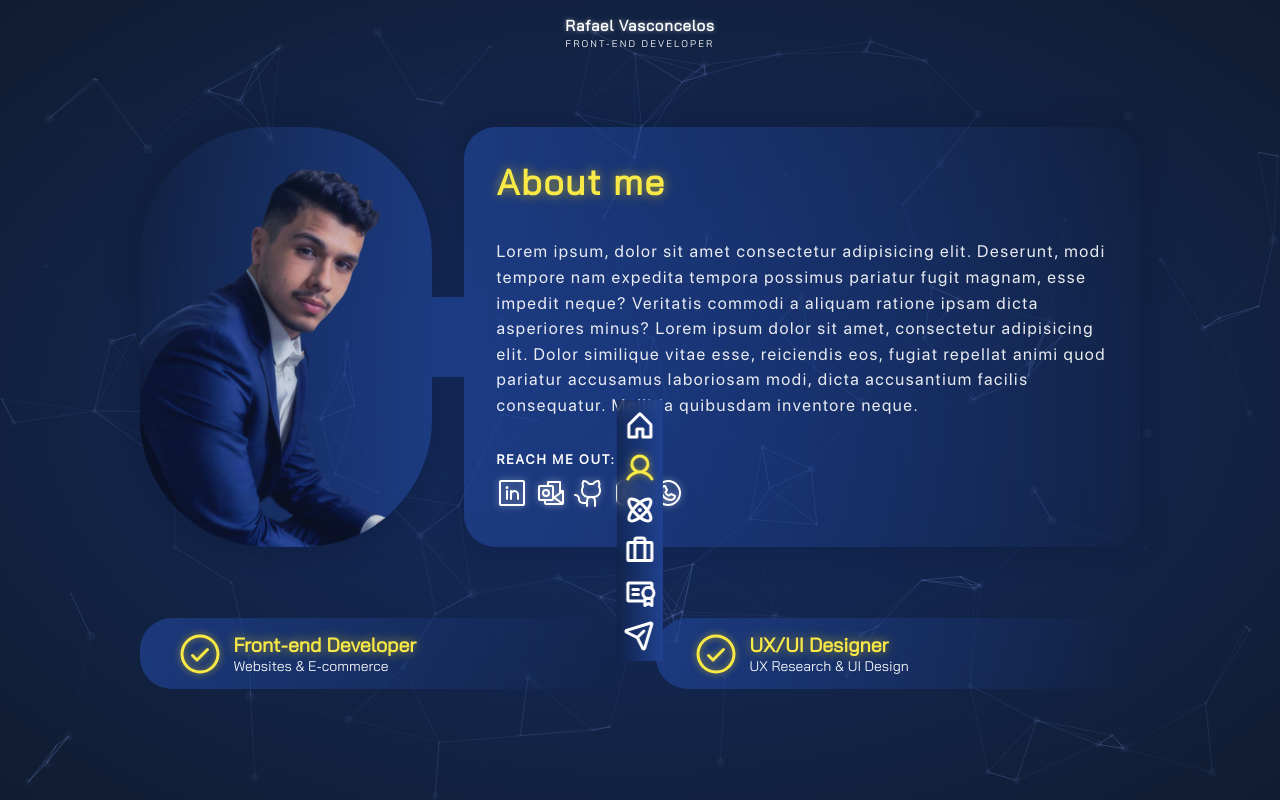
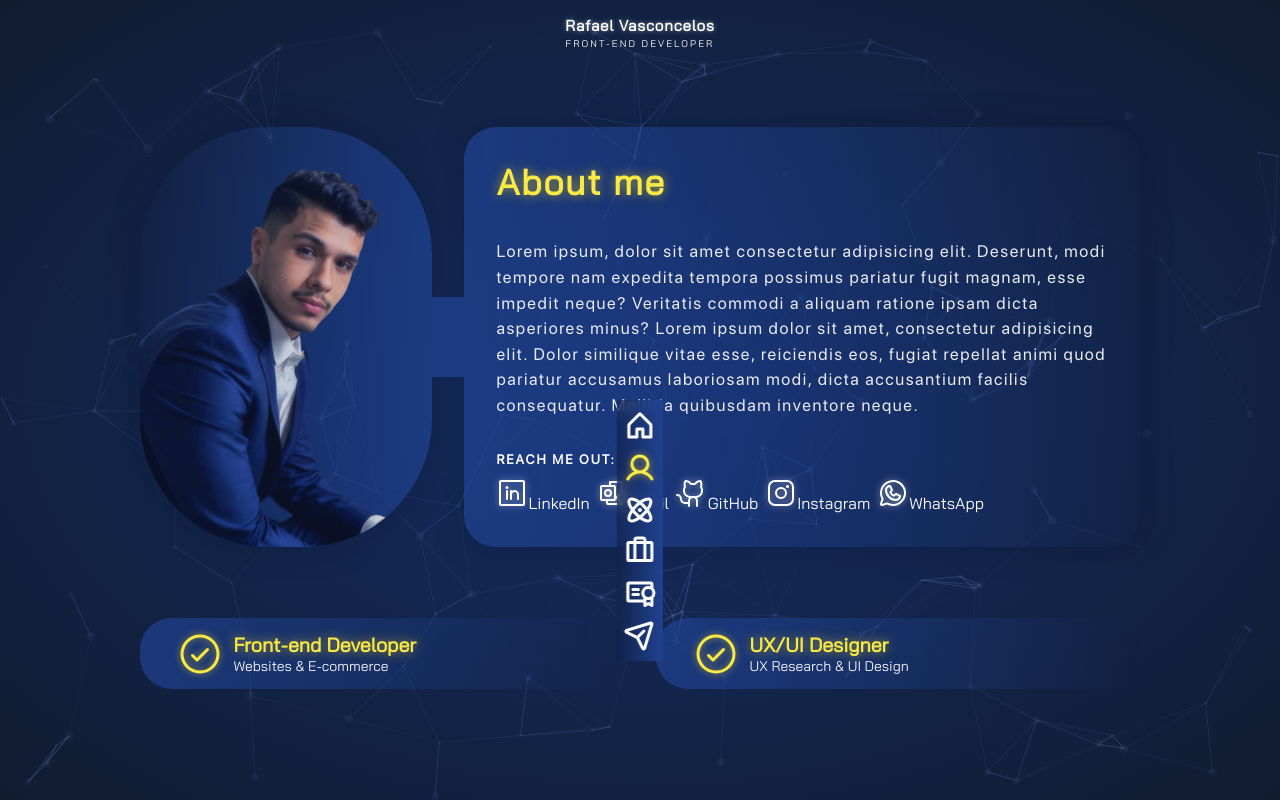
Before and after one commit to rafael-vas/rafael-vas-portfolio, a React (Vite) app: page / in a window 1280 px wide. Both pictures are taken after a click on the link "About". Built offline with nearby package versions, Linux system fonts and the light colour scheme.

Commit message:
add social media label

```diff
--- a/src/App/index.jsx
+++ b/src/App/index.jsx
@@ -58,28 +58,33 @@ export function App() {
                 <h3 className="subtitle">Reach me out:</h3>
                 <ul className="social-media-list">
                     <li className="social-media">
-                      <a href="https://www.linkedin.com/in/rafaelvas" target="_blank" rel="noopener noreferrer">
+                      <a className="link" href="https://www.linkedin.com/in/rafaelvas" target="_blank" rel="noopener noreferrer">
                         <LinkedinLogo className="icon" />
+                        <span className="label">LinkedIn</span>
                       </a>
                     </li>
                     <li className="social-media">
-                      <a href="mailto:rafaelvas2011@hotmail.com" target="_blank" rel="noopener noreferrer">
+                      <a className="link" href="mailto:rafaelvas2011@hotmail.com" target="_blank" rel="noopener noreferrer">
                         <MicrosoftOutlookLogo className="icon" />
+                        <span className="label">Email</span>
                       </a>
                     </li>
                     <li className="social-media">
-                      <a href="https://github.com/rafael-vas" target="_blank" rel="noopener noreferrer">
+                      <a className="link" href="https://github.com/rafael-vas" target="_blank" rel="noopener noreferrer">
                         <GithubLogo className="icon" />
+                        <span className="label">GitHub</span>
                       </a>
                     </li>
                     <li className="social-media">
-                      <a href="https://www.instagram.com/hafaeeu" target="_blank" rel="noopener noreferrer">
+                      <a className="link" href="https://www.instagram.com/hafaeeu" target="_blank" rel="noopener noreferrer">
                         <InstagramLogo className="icon" />
+                        <span className="label">Instagram</span>
                       </a>
                     </li>
                     <li className="social-media">
-                      <a href="https://wa.me/5581987665063?text=Olá, gostaria de entrar em contato com Rafael Vasconcelos." target="_blank" rel="noopener noreferrer">
+                      <a className="link" href="https://wa.me/5581987665063?text=Olá, gostaria de entrar em contato com Rafael Vasconcelos." target="_blank" rel="noopener noreferrer">
                         <WhatsappLogo className="icon" />
+                        <span className="label">WhatsApp</span>
                       </a>
                     </li>
                 </ul>
```
